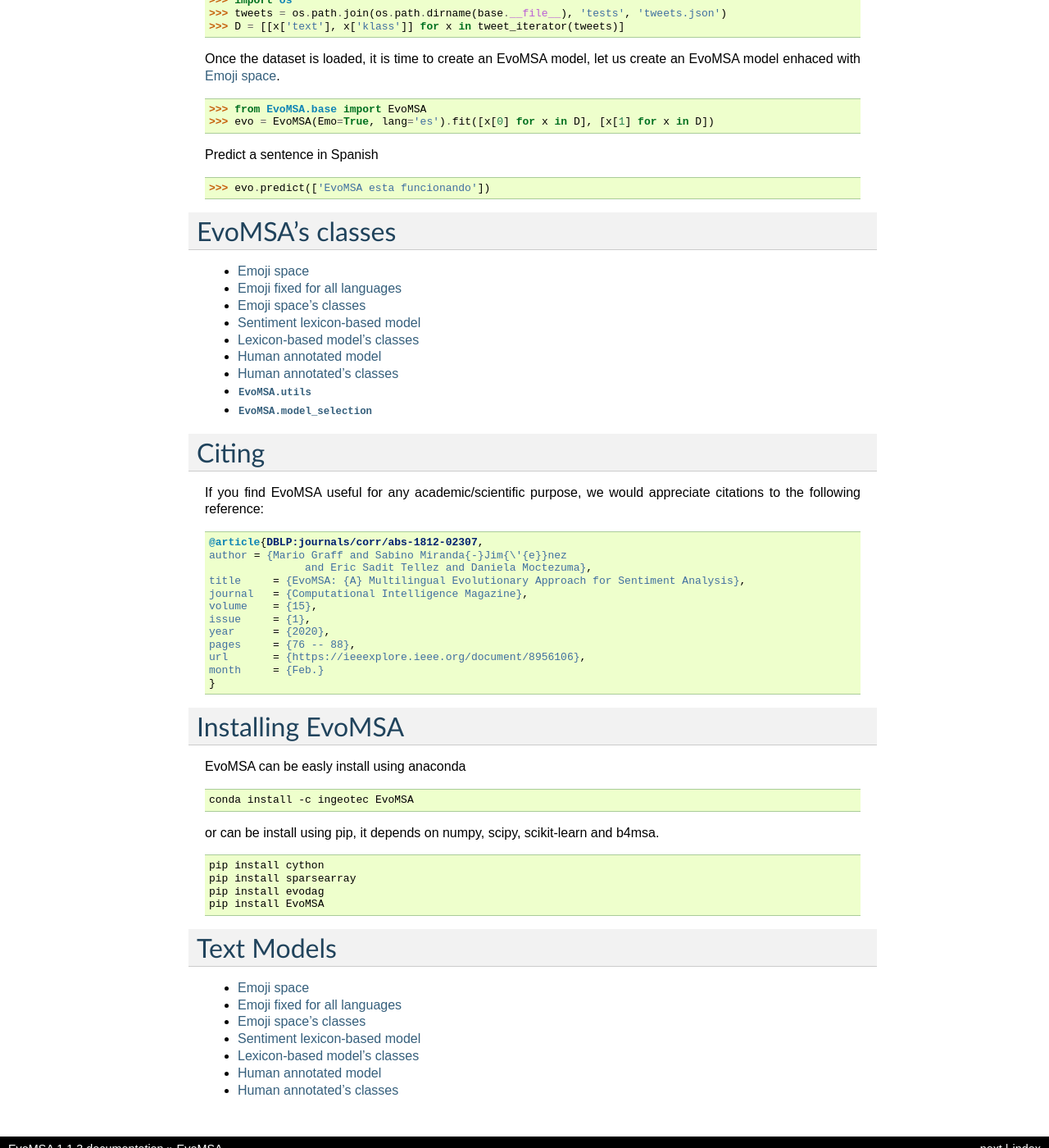
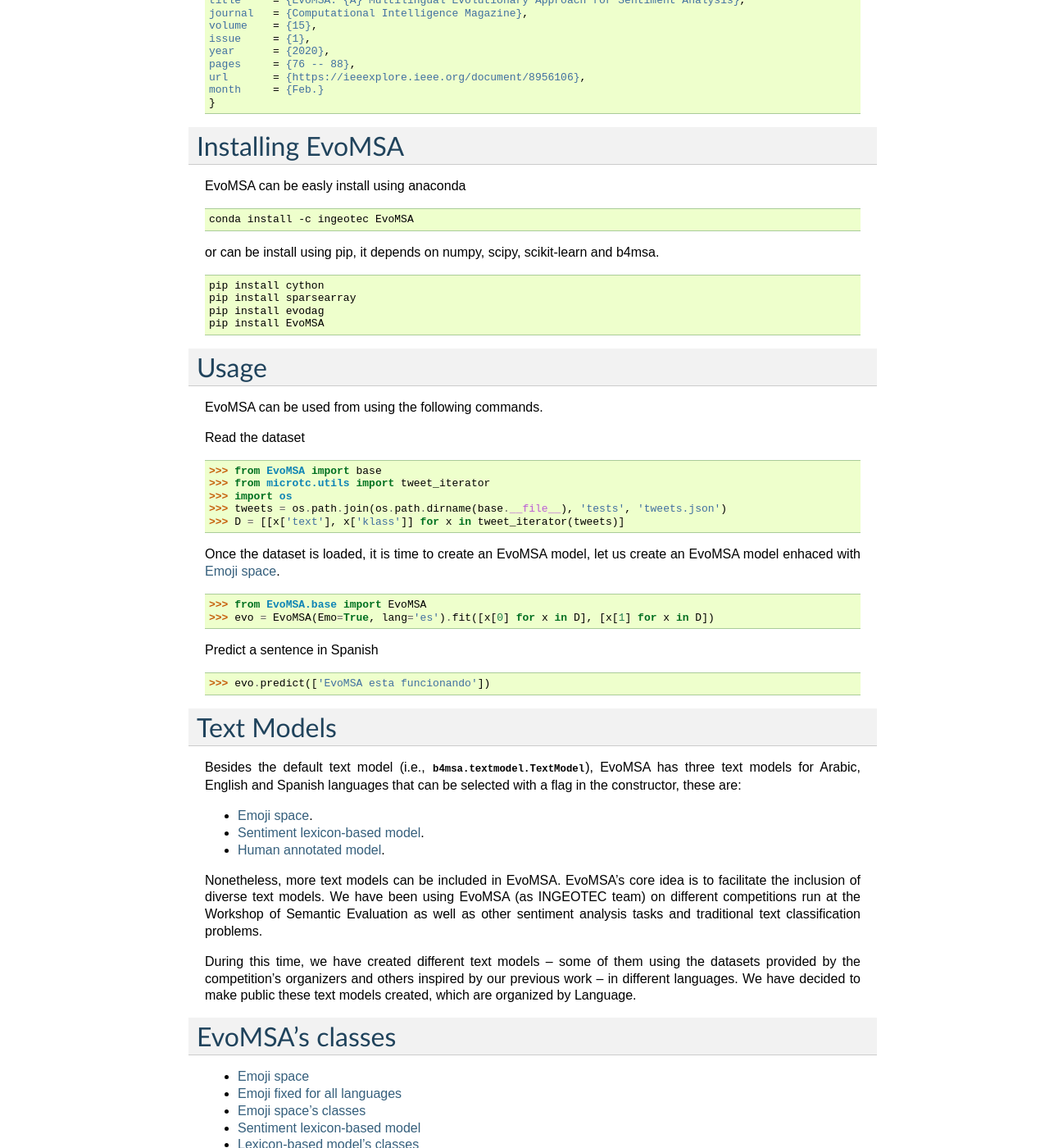
Before and after one commit to INGEOTEC/EvoMSA, a Sphinx documentation site: the page built from docs/source/index.rst, in a window 1280 px wide and 1400 px high, scrolled down 930 px. Shown: the whole window at 82% size. Built offline with Sphinx 7.4.7, drawn with Linux system fonts in a browser that asks for light colours; pages that are not in the unit, such as notebooks, are missing from menus; some of the changed text lies outside the part shown.

Commit message:
Docs (3)

```diff
--- a/docs/source/index.rst
+++ b/docs/source/index.rst
@@ -62,44 +62,6 @@
 for Sentiment Analysis <https://ieeexplore.ieee.org/document/8956106>`_, Mario Graff, Sabino Miranda-Jimenez, Eric
 Sadit Tellez, Daniela Moctezuma. Computational Intelligence Magazine, vol 15 no. 1, pp. 76-88, Feb. 2020.
 
-Usage
-=========
-
-EvoMSA can be used from using the following commands.
-
-Read the dataset
-
->>> from EvoMSA import base
->>> from microtc.utils import tweet_iterator
->>> import os
->>> tweets = os.path.join(os.path.dirname(base.__file__), 'tests', 'tweets.json')
->>> D = [[x['text'], x['klass']] for x in tweet_iterator(tweets)]
-
-Once the dataset is loaded, it is time to create an EvoMSA model, let
-us create an EvoMSA model enhaced with :ref:`emospace`.
-
->>> from EvoMSA.base import EvoMSA
->>> evo = EvoMSA(Emo=True, lang='es').fit([x[0] for x in D], [x[1] for x in D])
-
-Predict a sentence in Spanish
-
->>> evo.predict(['EvoMSA esta funcionando'])
-
-
-EvoMSA's classes
-==================
-
-.. toctree::
-   :maxdepth: 2
-
-   base
-   emospace
-   th
-   ha
-   utils
-   model_selection
-
-
 Citing
 ======
 
@@ -141,11 +103,67 @@
 	  pip install evodag
 	  pip install EvoMSA
 
+Usage
+=========
+
+EvoMSA can be used from using the following commands.
+
+Read the dataset
+
+>>> from EvoMSA import base
+>>> from microtc.utils import tweet_iterator
+>>> import os
+>>> tweets = os.path.join(os.path.dirname(base.__file__), 'tests', 'tweets.json')
+>>> D = [[x['text'], x['klass']] for x in tweet_iterator(tweets)]
+
+Once the dataset is loaded, it is time to create an EvoMSA model, let
+us create an EvoMSA model enhaced with :ref:`emospace`.
+
+>>> from EvoMSA.base import EvoMSA
+>>> evo = EvoMSA(Emo=True, lang='es').fit([x[0] for x in D], [x[1] for x in D])
+
+Predict a sentence in Spanish
+
+>>> evo.predict(['EvoMSA esta funcionando'])
+
+
 Text Models
-==================================
+=================
+
+Besides the default text model (i.e.,
+:py:class:`b4msa.textmodel.TextModel`), EvoMSA has three text models
+for Arabic, English and Spanish languages that can be selected with a
+flag in the constructor, these are:
+
+
+* :ref:`emospace`.
+* :ref:`th`.
+* :ref:`ha`.
+
+Nonetheless, more text models can be included in EvoMSA. EvoMSA's core
+idea is to facilitate the inclusion of diverse text models. We have
+been using EvoMSA (as INGEOTEC team) on different competitions run at
+the Workshop of Semantic Evaluation as well as other sentiment
+analysis tasks and traditional text classification problems.
+
+During this time, we have created different text models -- some of
+them using the datasets provided by the competition's organizers and
+others inspired by our previous work -- in different languages. We
+have decided to make public these text models created, which are
+organized by Language.
+
+
+
+
+EvoMSA's classes
+==================
+
 .. toctree::
    :maxdepth: 2
 
+   base
    emospace
    th
    ha
+   utils
+   model_selection
```
